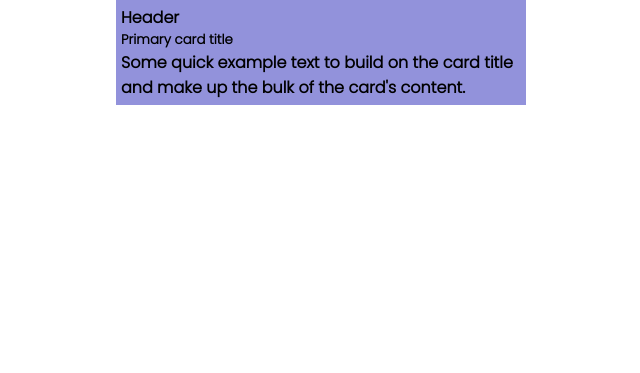
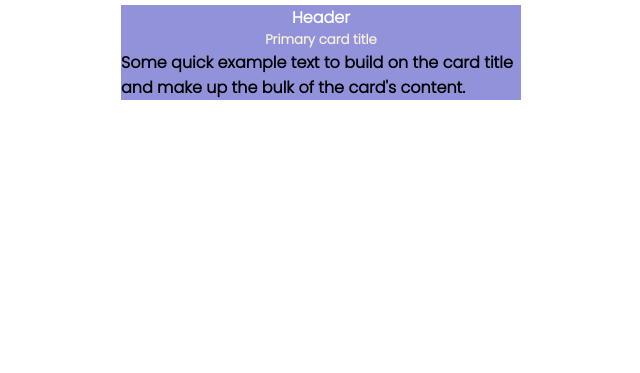
Before and after one commit to prashantmore20/mmyk-blog, a Django app: page / in a window 1280 px wide. Shown: the part 47-420 px from the top of the page, without its empty margins (319-959 px from the left). Run offline with Django 3.2, Linux system fonts and the light colour scheme; parts of the project's set-up code (start-up, migrations or seed data) failed here and were passed over.

Commit message:
modified css for cards

```diff
--- a/requirements.txt
+++ b/requirements.txt
@@ -1 +1,2 @@
 author = admin123
+git login id = prashant.more20 = Enter#20
--- a/static/homestyle.css
+++ b/static/style.css
@@ -177,11 +177,20 @@ a{
 
 .card{
     margin: auto;
-    padding: 5px;
+    margin-top: 5px;
     max-width: 25rem;
     background: rgb(146, 146, 219);
 }
 
+.card-header{
+    color: white;
+    text-align: center;
+}
+
+.card-title{
+    color:rgb(247, 241, 217);
+    text-align: center;
+}
 footer{
     background-color: rgb(49, 45, 45);
     align-items: center;
--- a/templates/base.html
+++ b/templates/base.html
@@ -13,7 +13,7 @@
     <link
       rel="stylesheet"
       type="text/css"
-      href="{% static 'homestyle.css' %}"
+      href="{% static 'style.css' %}"
     />
     {% endblock css %}
     <title>मैफलीत माझ्या...</title>
--- a/templates/home/about.html
+++ b/templates/home/about.html
@@ -1,5 +1,5 @@
 {% extends 'base.html' %} {% load static %} {% block css %}
-<link rel="stylesheet" type="text/css" href="{% static 'homestyle.css' %}" />
+<link rel="stylesheet" type="text/css" href="{% static 'style.css' %}" />
 {% endblock css %} {% block main%}
 <div class="about-container">
   <div class="about-discription">
--- a/templates/home/home.html
+++ b/templates/home/home.html
@@ -4,7 +4,7 @@
 <link
   rel="stylesheet"
   type="text/css"
-  href="{% static 'homestyle.css' %}"/>
+  href="{% static 'style.css' %}"/>
 {% endblock css %}
 {% block main%}
 <div class="card">
```
